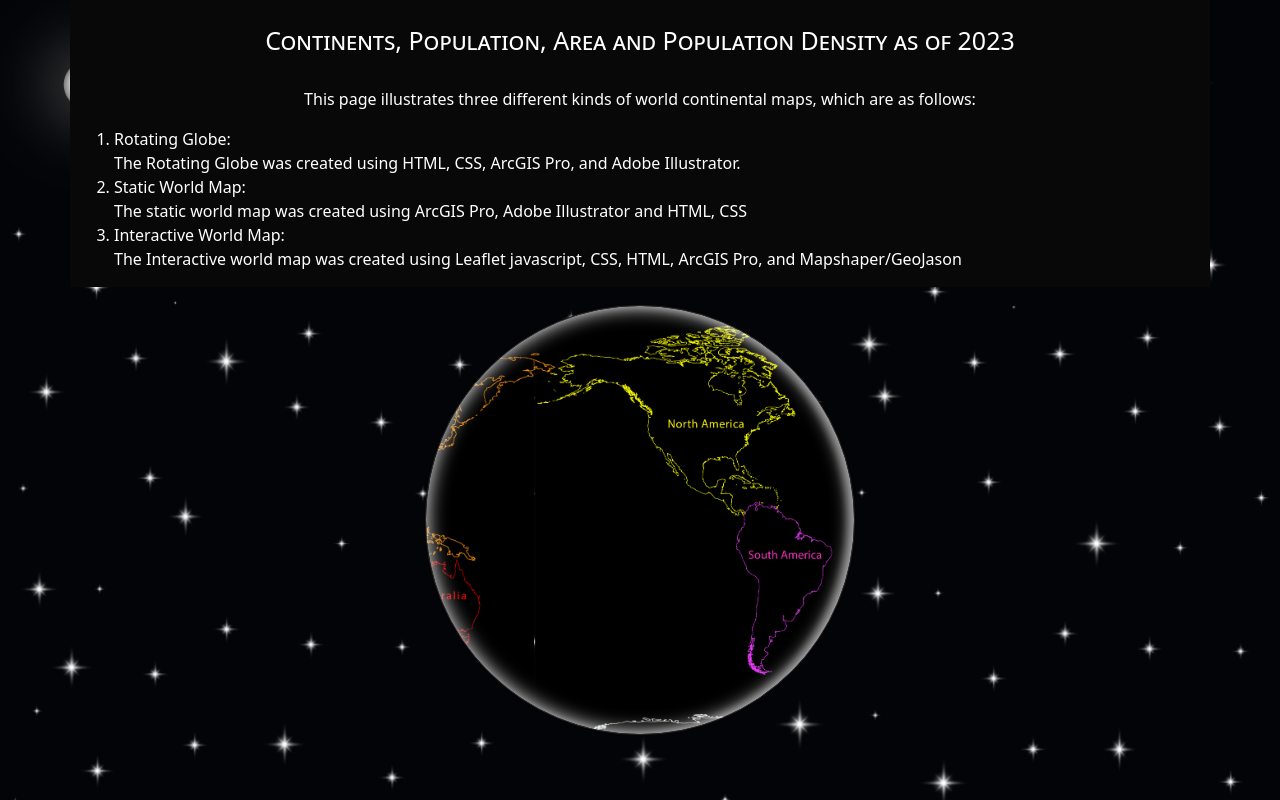
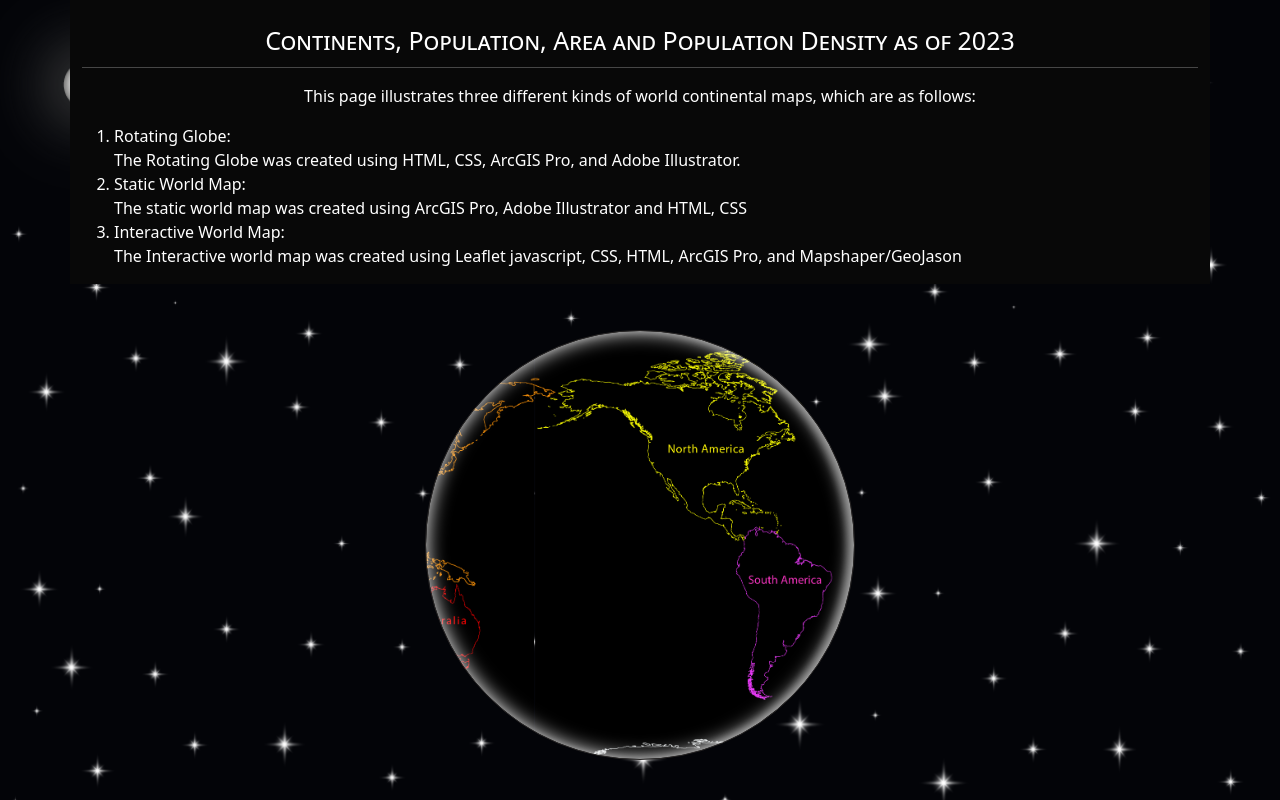
Before and after one commit to AbdullahAmeen/Continental-Analysis, a plain HTML site: page index.html in a window 1280 px wide. Shown: the top 800 px of the page. Drawn offline with Linux system fonts and the light colour scheme.

Commit message:
Update index.html

```diff
--- a/index.html
+++ b/index.html
@@ -4,7 +4,7 @@
     <meta charset="UTF-8">
     <meta http-equiv="X-UA-Compatible" content="IE=edge">
     <meta name="viewport" content="width=device-width, initial-scale=1.0">
-    <title>Alder Districts of Madison</title>
+    <title>World Continents</title>
     <!--Link the syle files here.-->
     <link rel="stylesheet" href="css/bootstrap.min.css">
     <link rel="stylesheet" href="css/leaflet.css">
@@ -34,7 +34,7 @@
         animation-iteration-count: infinite;
         animation-timing-function: linear;
         position: absolute;
-        top: 240px;
+        top: 290px;
         bottom: 0;
         left: 0;
         right: 0;
@@ -144,6 +144,7 @@
 
           <div class="center">
             <h1 class="thefivecontinents">Continents, Population, Area and Population Density as of 2023</h1><br>
+              <hr style="margin-top:-20px;">
             <p style="text-align: center;">This page illustrates three different kinds of world continental maps, which are as follows:
 
               <ol>
```
